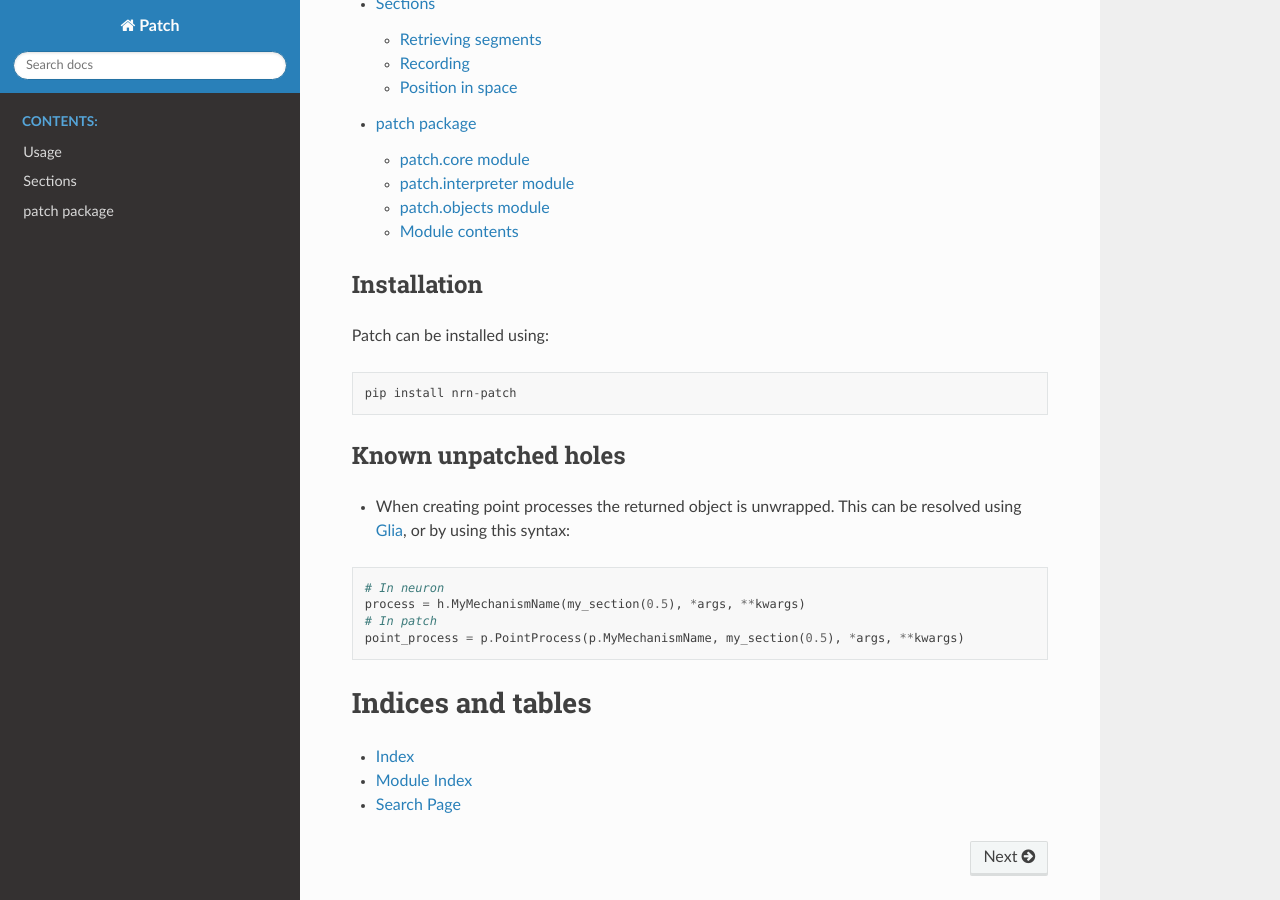
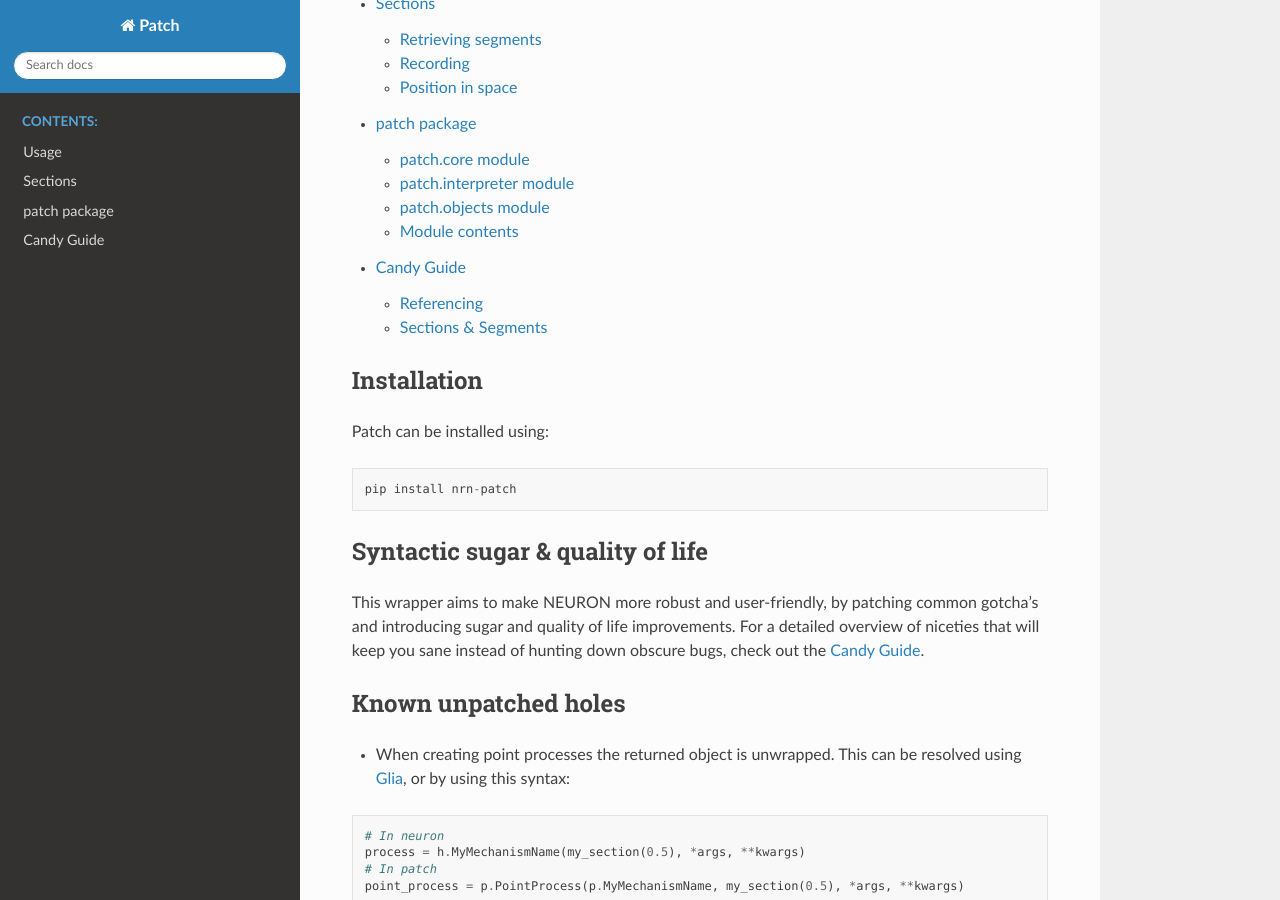
Before and after one commit to dbbs-lab/patch, a Sphinx documentation site: the page built from docs/source/index.rst, in a window 1280 px wide and 900 px high, scrolled down 356 px. Built offline with Sphinx 7.4.7 and the Read the Docs theme 2.0.0, drawn with Linux system fonts in a browser that asks for light colours; formulas are drawn with MathJax 3; pages that are not in the unit, such as notebooks, are missing from menus.

Commit message:
Started documenting all the extra features of Patch.

```diff
--- a/docs/source/conf.py
+++ b/docs/source/conf.py
@@ -60,4 +60,4 @@ html_theme = "sphinx_rtd_theme"
 # Add any paths that contain custom static files (such as style sheets) here,
 # relative to this directory. They are copied after the builtin static files,
 # so a file named "default.css" will overwrite the builtin "default.css".
-html_static_path = ["_static"]
+html_static_path = []
--- a/docs/source/index.rst
+++ b/docs/source/index.rst
@@ -30,6 +30,7 @@ Welcome to Patch's documentation!
    sections
    magic
    patch
+   candy_guide
 
 Installation
 ------------
@@ -37,6 +38,14 @@ Installation
 Patch can be installed using::
 
    pip install nrn-patch
+
+Syntactic sugar & quality of life
+---------------------------------
+
+This wrapper aims to make NEURON more robust and user-friendly, by patching common
+gotcha's and introducing sugar and quality of life improvements. For a detailed overview
+of niceties that will keep you sane instead of hunting down obscure bugs, check out the
+:doc:`candy_guide`.
 
 Known unpatched holes
 ---------------------
```
Also changed, not shown: docs/source/candy_guide.rst (added, +56 -0 lines).
